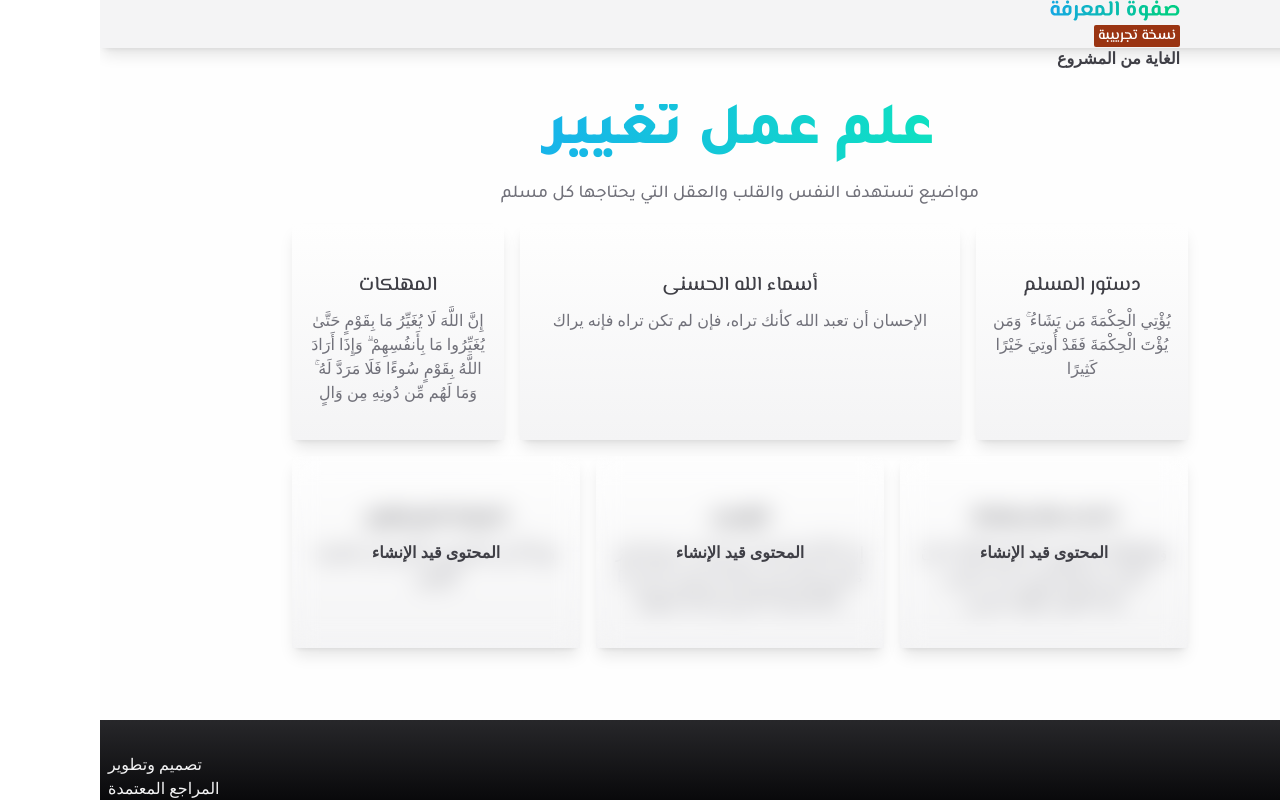
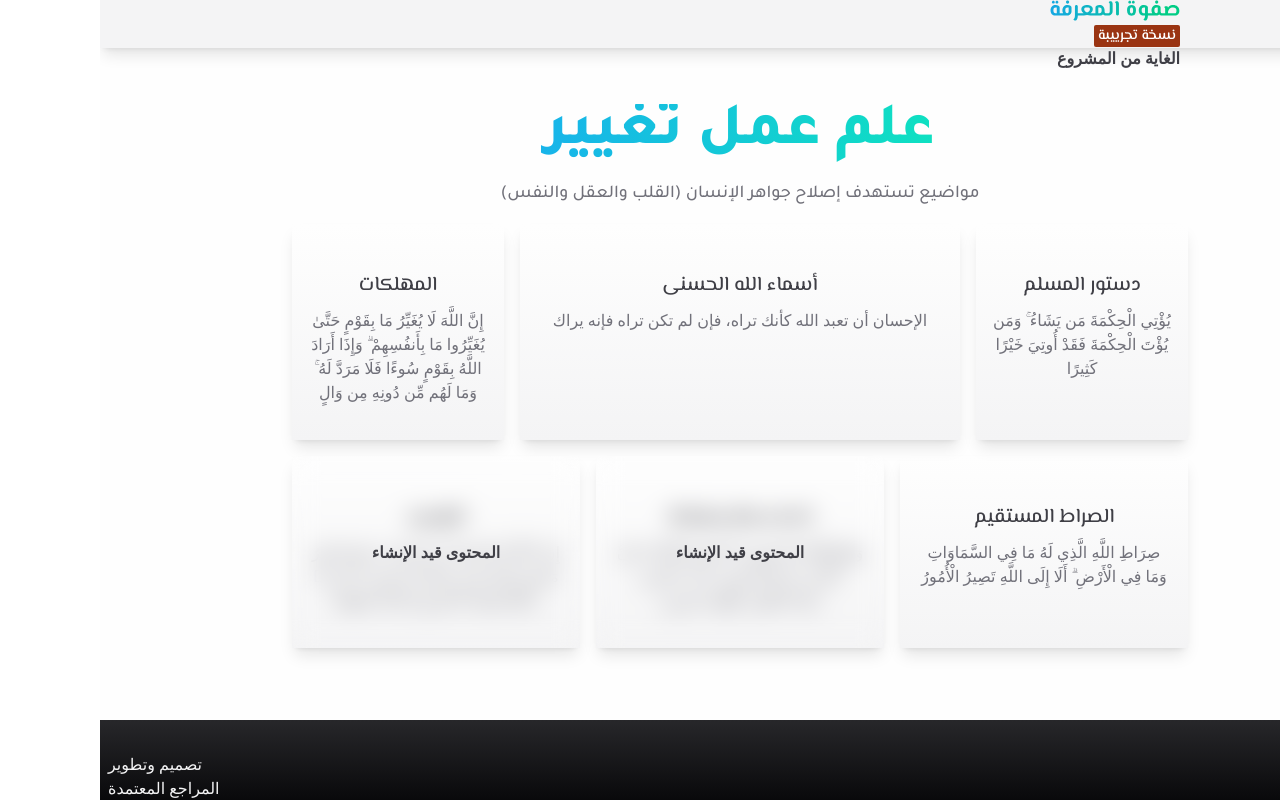
Before and after one commit to Ali-Hussein-dev/safwat-almaerifa, a Next.js app: page / in a window 1280 px wide. Built offline with nearby package versions, Linux system fonts and the light colour scheme; some icons are missing; what tailwind-custom-utilities would draw is missing.

Commit message:
feat: reveal the link to straight-path

```diff
--- a/src/components/Hero/Hero.tsx
+++ b/src/components/Hero/Hero.tsx
@@ -29,6 +29,13 @@ const list = [
     href: "/ruiners",
     status: "done",
   },
+    {
+    name: "الصراط المستقيم",
+    description:
+      "صِرَاطِ اللَّهِ الَّذِي لَهُ مَا فِي السَّمَاوَاتِ وَمَا فِي الْأَرْضِ ۗ أَلَا إِلَى اللَّهِ تَصِيرُ الْأُمُورُ",
+    href: "/straight-path",
+    status: "done",
+  },
   {
     name: "الدعاء والاستعانة",
     description:
@@ -40,13 +47,6 @@ const list = [
     name: "التوحيد",
     description:
       "إِنَّ ٱللَّهَ لَايَغۡفِرُ أَن يُشۡرَكَ بِهِۦوَيَغۡفِرُ مَادُونَ ذَٰلِكَ لِمَن يَشَآءُۚ وَمَن يُشۡرِكۡ بِٱللَّهِ فَقَدِٱفۡتَرَىٰٓ إِثۡمًا عَظِيمًا",
-    href: "/",
-    status: "soon",
-  },
-  {
-    name: "الصراط المستقيم",
-    description:
-      "وَإِنَّ ٱلَّذِينَ لَايُؤۡمِنُونَ بِٱلۡأٓخِرَةِعَنِ ٱلصِّرَٰطِ لَنَٰكِبُونَ",
     href: "/",
     status: "soon",
   },
@@ -62,7 +62,8 @@ const Overlay = () => (
 const content = {
   title: "صفوة المعرفة",
   h1: "علم عمل تغيير",
-  p: "مواضيع تستهدف النفس والقلب والعقل التي يحتاجها كل مسلم",
+  p: "مواضيع تستهدف إصلاح جواهر الإنسان (القلب والعقل والنفس)",
+  // p: "مواضيع تستهدف النفس والقلب والعقل التي يحتاجها كل مسلم",
 };
 export const Hero = () => {
   return (
```
